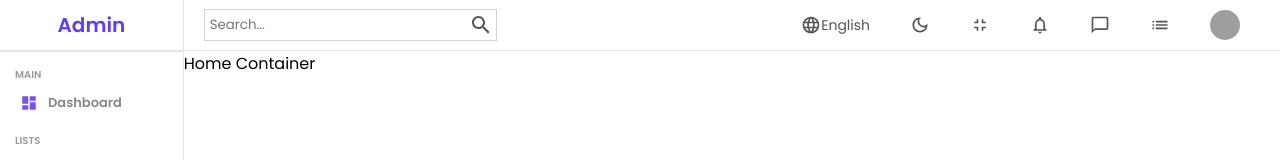
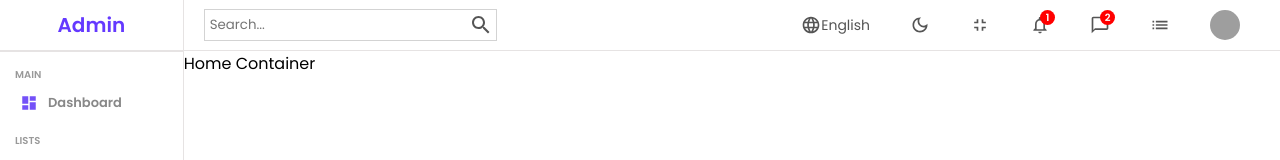
Before and after one commit to engnurulamin/react-admin, a React (Vite) app: page / in a window 1280 px wide. Shown: the top 160 px of the page. Built offline with nearby package versions, Linux system fonts and the light colour scheme; grey boxes are pictures that could not be loaded.

Commit message:
more in navbar

```diff
--- a/src/components/navbar/Navbar.jsx
+++ b/src/components/navbar/Navbar.jsx
@@ -28,9 +28,11 @@ const Navbar = () => {
           </div>
           <div className="item">
             <NotificationsNoneOutlinedIcon className="icon" />
+            <div className="counter">1</div>
           </div>
           <div className="item">
             <ChatBubbleOutlineOutlinedIcon className="icon" />
+            <div className="counter">2</div>
           </div>
           <div className="item">
             <ListOutlinedIcon className="icon" />
--- a/src/components/navbar/navbar.scss
+++ b/src/components/navbar/navbar.scss
@@ -37,6 +37,8 @@
         display: flex;
         align-items: center;
         margin: 20px;
+        position: relative;
+
         cursor: pointer;
         .icon {
           font-size: 20px;
@@ -46,6 +48,21 @@
           height: 30px;
           border-radius: 50%;
         }
+        .counter {
+          width: 15px;
+          height: 15px;
+          background: red;
+          border-radius: 50%;
+          color: white;
+          display: flex;
+          align-items: center;
+          justify-content: center;
+          font-size: 10px;
+          font-weight: bold;
+          position: absolute;
+          top: -5px;
+          right: -5px;
+        }
       }
     }
   }
```
